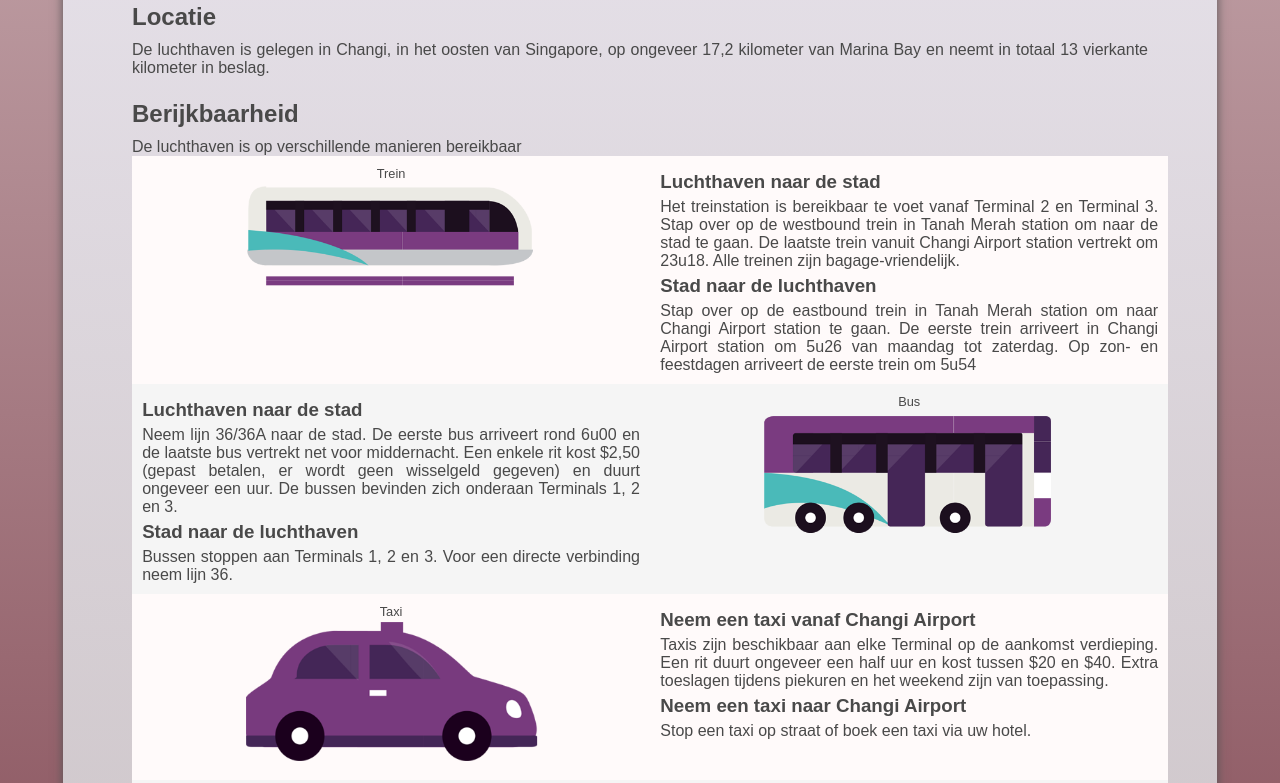
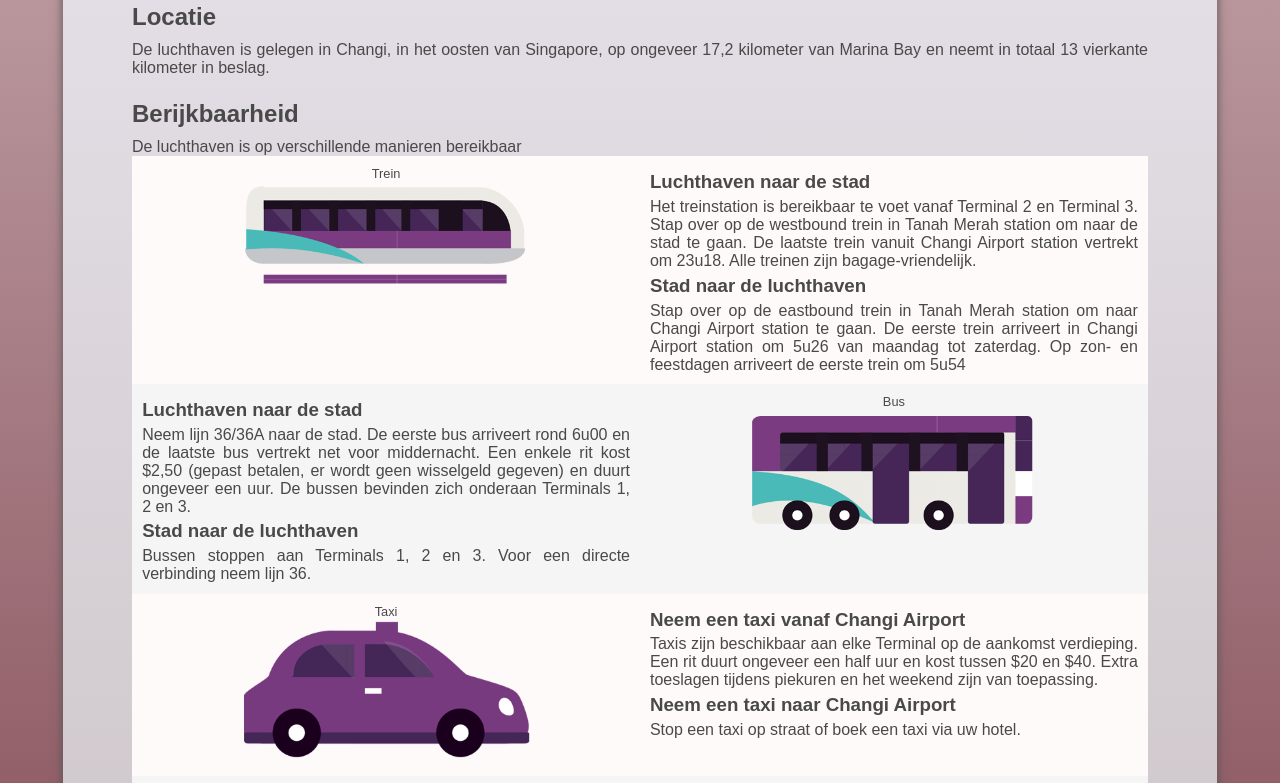
Before and after one commit to X3ntr/website, a plain HTML site: page index.html in a window 1280 px wide. Shown: the part 1424-2207 px from the top of the page. Drawn offline with Linux system fonts and the light colour scheme.

Commit message:
updated website

```diff
--- a/css/style.css
+++ b/css/style.css
@@ -218,14 +218,14 @@ figcaption {
 .light {
     background-color: snow;
     margin: 0 auto;
-    width: 100%;
+    width: 98%;
     padding: 1%;
 }
 
 .dark {
     background-color: whitesmoke;
     margin: 0 auto;
-    width: 100%;
+    width: 98%;
     padding: 1%;
 }
 
```
